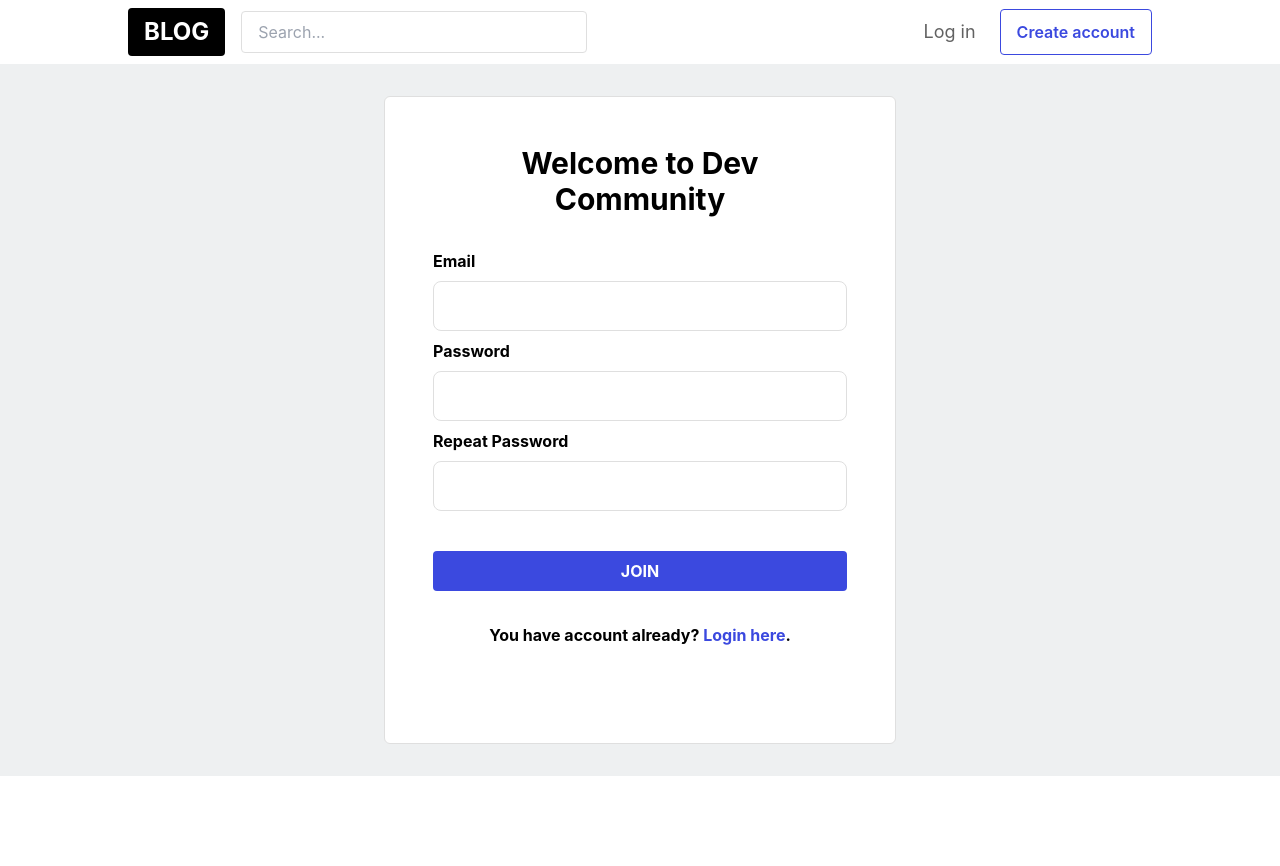
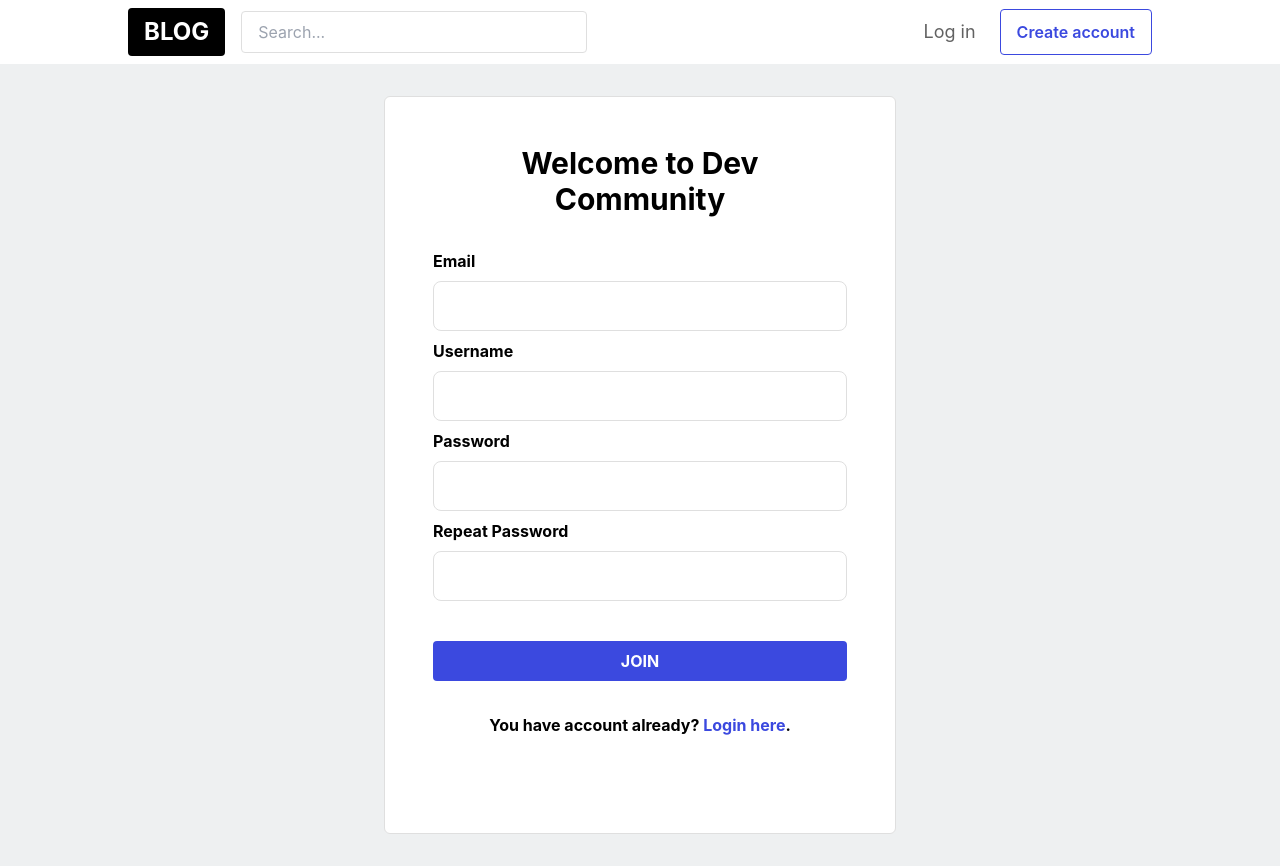
Before and after one commit to NikolayAngelov96/blog-it, a Next.js app: page /register in a window 1280 px wide. Before the commit the page ends 800 px from the top, so only its background shows below. Built offline with nearby package versions, Linux system fonts and the light colour scheme.

Commit message:
implement register

```diff
--- /dev/null
+++ b/lib/validateInput.js
@@ -0,0 +1,17 @@
+const emailRegex = /^\w+([\.-]?\w+)*@\w+([\.-]?\w+)*(\.\w{2,3})+$/;
+
+export const validateUserData = (userData) => {
+  const { email, username, password, rePass } = userData;
+
+  if (!email || !username || !password || !rePass) {
+    throw new Error("All fields are required");
+  }
+
+  if (!emailRegex.test(email)) {
+    throw new Error("Please enter a valid email address");
+  }
+
+  if (password !== rePass) {
+    throw new Error("Passwords do not match");
+  }
+};
--- a/models/User.js
+++ b/models/User.js
@@ -10,9 +10,6 @@ const userSchema = new mongoose.Schema({
   password: {
     type: String,
     required: true,
-  },
-  avatar: {
-    type: String,
   },
   username: {
     type: String,
--- /dev/null
+++ b/pages/api/register.js
@@ -0,0 +1,65 @@
+import bcrypt from "bcrypt";
+import * as jwt from "jsonwebtoken";
+import { validateUserData } from "../../lib/validateInput";
+import dbConnect from "../../lib/dbConnect";
+import User from "../../models/User";
+
+const SALT_ROUNDS = Number(process.env.SALT_ROUNDS);
+const JWT_SECRET = process.env.JWT_SECRET;
+
+const createToken = (user) => {
+  const payload = {
+    _id: user._id,
+    username: user.username,
+    email: user.email,
+  };
+
+  const options = {
+    expiresIn: "2d",
+  };
+
+  const tokenPromise = new Promise((resolve, reject) => {
+    jwt.sign(payload, JWT_SECRET, options, (err, decodedToken) => {
+      if (err) {
+        reject(err);
+      }
+
+      resolve(decodedToken);
+    });
+  });
+
+  return tokenPromise;
+};
+
+export default async function handler(req, res) {
+  if (req.method == "POST") {
+    try {
+      validateUserData(req.body);
+      const { email, username, password } = req.body;
+      await dbConnect();
+      const user = await User.findOne({ $or: [{ email }, { username }] });
+
+      if (user) {
+        throw new Error("User with that email or username already exist");
+      }
+
+      console.log(SALT_ROUNDS);
+      console.log(JWT_SECRET);
+      const hashedPassword = await bcrypt.hash(password, SALT_ROUNDS);
+
+      const createdUser = await User.create({
+        email,
+        username,
+        password: hashedPassword,
+      });
+      const token = await createToken(createdUser);
+
+      res.status(201).json({ email, username, token });
+    } catch (err) {
+      console.log(err);
+      res.status(400).json({ message: err.message });
+    }
+  } else {
+    res.status(400).json({ message: "Not a valid request type" });
+  }
+}
--- a/pages/register.js
+++ b/pages/register.js
@@ -1,42 +1,91 @@
 import Link from "next/link";
+import { useForm } from "react-hook-form";
+
+const errorStyles = "border-red-500";
 
 const Register = () => {
+  const {
+    register,
+    handleSubmit,
+    formState: { errors },
+  } = useForm();
+  const onSubmitHandler = async (data) => {
+    console.log(data);
+    const res = await fetch("http://localhost:3000/api/register");
+  };
+
   return (
     <section className="bg-white border border-[#dfdfdf] md:w-1/2 mx-auto p-12 rounded-md">
       <h1 className="uppercse font-bold text-3xl text-center mb-8">
         Welcome to Dev Community
       </h1>
       <div className="pb-12">
-        <form method="post" className="flex flex-col items-center gap-2">
+        <form
+          method="post"
+          className="flex flex-col items-center gap-2"
+          onSubmit={handleSubmit(onSubmitHandler)}
+        >
           <label htmlFor="email" className="w-full font-bold">
             Email
           </label>
 
+          {errors.email && (
+            <p className="text-red-500 text-sm">Email is required</p>
+          )}
           <input
             type="email"
-            name="email"
+            {...register("email", { required: true })}
             id="email"
-            className="px-4 py-3 rounded-lg border border-[#dfdfdf] w-full focus:outline-[#3b49df]"
+            className={`px-4 py-3 rounded-lg border border-[#dfdfdf] w-full focus:outline-[#3b49df] focus:border-transparent ${
+              errors.email && errorStyles
+            }`}
           />
+
+          <label htmlFor="username" className="w-full font-bold">
+            Username
+          </label>
+
+          {errors.username && (
+            <p className="text-red-500 text-sm">Username is required</p>
+          )}
+          <input
+            type="text"
+            {...register("username", { required: true })}
+            id="username"
+            className={`px-4 py-3 rounded-lg border border-[#dfdfdf] w-full focus:outline-[#3b49df] focus:border-transparent ${
+              errors.username && errorStyles
+            }`}
+          />
+
           <label htmlFor="password" className="w-full font-bold">
             Password
           </label>
+          {errors.password && (
+            <p className="text-red-500 text-sm">Password is required</p>
+          )}
 
           <input
             type="password"
-            name="password"
+            {...register("password", { required: true })}
             id="password"
-            className="px-4 py-3 rounded-lg border border-[#dfdfdf] w-full focus:outline-[#3b49df]"
+            className={`px-4 py-3 rounded-lg border border-[#dfdfdf] w-full focus:outline-[#3b49df] focus:border-transparent ${
+              errors.password && errorStyles
+            }`}
           />
 
           <label htmlFor="rePass" className="w-full font-bold">
             Repeat Password
           </label>
+          {errors.rePass && (
+            <p className="text-red-500 text-sm">Repeat password is required</p>
+          )}
           <input
             type="password"
-            name="rePass"
+            {...register("rePass", { required: true })}
             id="rePass"
-            className="px-4 py-3 rounded-lg border border-[#dfdfdf] w-full focus:outline-[#3b49df]"
+            className={`px-4 py-3 rounded-lg border border-[#dfdfdf] w-full focus:outline-[#3b49df] focus:border-transparent ${
+              errors.rePass && errorStyles
+            }`}
           />
 
           <button
```
